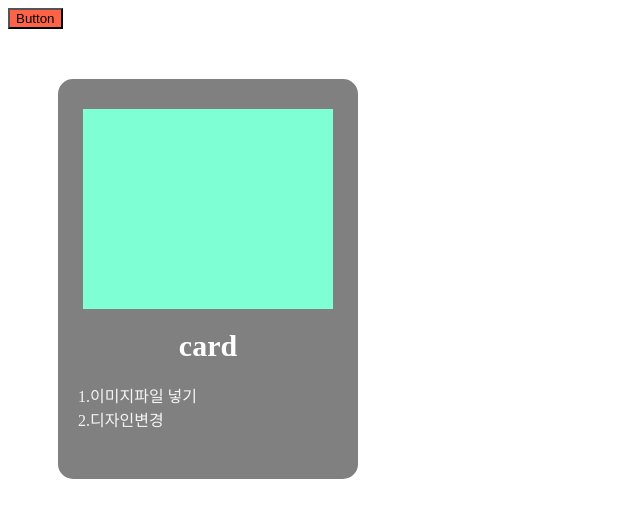
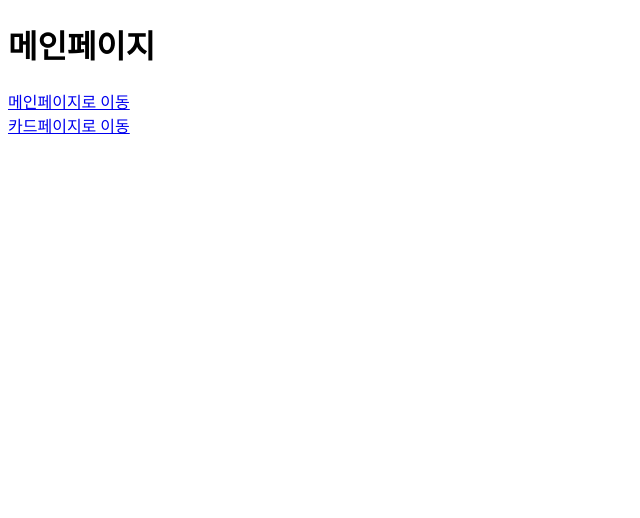
Before and after one commit to rahee-k-it/u-react-ui, a React (Create React App) app: page / in a window 1280 px wide. Shown: the top 518 px of the page, without its empty margins (0-640 px from the left). Built offline with nearby package versions, Linux system fonts and the light colour scheme.

Commit message:
컴포넌트 예시 페이지 라우터로 분리

```diff
--- a/src/App.js
+++ b/src/App.js
@@ -1,20 +1,50 @@
 import Button from './components/Button';
-import Card from './components/Card';
+import CardPage from './pages/CardPage';
+import { Routes, Route, Link } from 'react-router-dom';
 
 function App() {
   return (
     <>
-      <Button text='Button' />
-      <Card
-        title='card'
-        content={
-          <>
-            <div>1.이미지파일 넣기</div> <div>2.디자인변경</div>{' '}
-          </>
-        }
-      />
+      <Routes>
+        <Route
+          path='/button'
+          element={
+            <div>
+              <Button title='Button' />
+            </div>
+          }
+        />
+        <Route
+          path='/'
+          element={
+            <div>
+              <MainPage />
+            </div>
+          }
+        />
+        <Route
+          path='/card'
+          element={
+            <div>
+              <CardPage />
+            </div>
+          }
+        />
+      </Routes>
     </>
   );
 }
-
+function MainPage() {
+  return (
+    <>
+      <h1>메인페이지</h1>
+      <div>
+        <Link to={'/'}>메인페이지로 이동</Link>
+      </div>
+      <div>
+        <Link to={'/card'}>카드페이지로 이동</Link>
+      </div>
+    </>
+  );
+}
 export default App;
--- a/src/index.js
+++ b/src/index.js
@@ -2,13 +2,15 @@ import React from 'react';
 import ReactDOM from 'react-dom/client';
 import App from './App';
 import reportWebVitals from './reportWebVitals';
+import { BrowserRouter } from 'react-router-dom';
 
 const root = ReactDOM.createRoot(document.getElementById('root'));
 root.render(
   <React.StrictMode>
-    <App />
+    <BrowserRouter>
+      <App />
+    </BrowserRouter>
   </React.StrictMode>
 );
 
-
 reportWebVitals();
--- /dev/null
+++ b/src/pages/CardPage.js
@@ -0,0 +1,21 @@
+import Card from '../components/Card';
+
+function CardPage() {
+  return (
+    <>
+      <div>
+        <Card
+          title='card'
+          content={
+            <>
+              <div>1.이미지파일 넣기</div>
+              <div>2.디자인변경</div>
+            </>
+          }
+        />
+      </div>
+    </>
+  );
+}
+
+export default CardPage;
```
